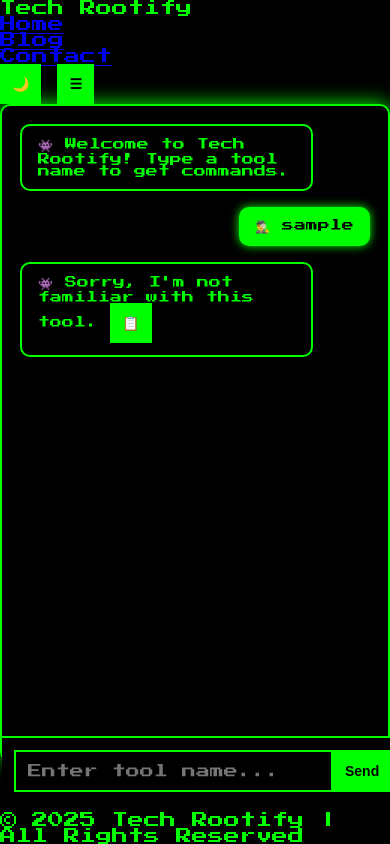
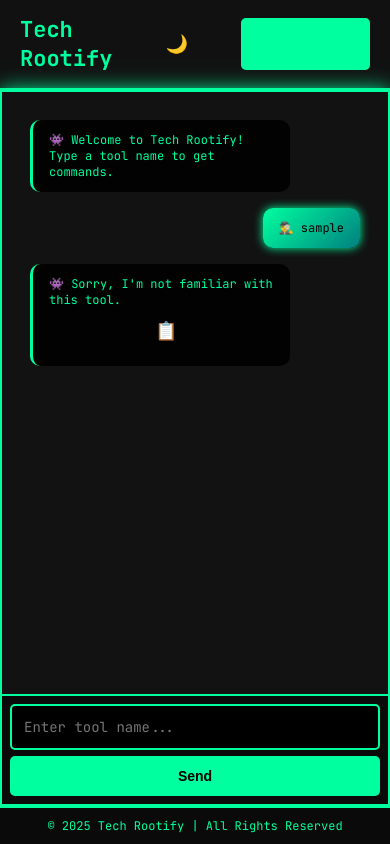
Before and after one commit to techrootifyweb/hackbot, a plain HTML site: page index.html in a window 390 px wide. Both pictures are taken after typing "Sample" into the empty fields and a click on the button "Send". Drawn offline with Linux system fonts and the light colour scheme.

Commit message:
style.css

```diff
--- a/style.css
+++ b/style.css
@@ -1,4 +1,4 @@
-@import url('https://fonts.googleapis.com/css2?family=Press+Start+2P&display=swap');
+@import url('https://fonts.googleapis.com/css2?family=JetBrains+Mono:wght@400;700&display=swap');
 
 * {
     margin: 0;
@@ -7,26 +7,106 @@
 }
 
 body {
-    background: black;
-    color: #0f0;
-    font-family: 'Press Start 2P', cursive;
+    font-family: 'JetBrains Mono', monospace;
+    background: #0a0a0a;
+    color: #00ff9f;
     display: flex;
     flex-direction: column;
     height: 100vh;
+    justify-content: space-between;
+    transition: background 0.3s, color 0.3s;
+}
+
+body.light-mode {
+    background: #f4f4f4;
+    color: #333;
+}
+
+.navbar {
+    display: flex;
+    justify-content: space-between;
+    align-items: center;
+    padding: 15px 20px;
+    background: #111;
+    border-bottom: 2px solid #00ff9f;
+}
+
+.navbar .logo {
+    font-size: 22px;
+    font-weight: bold;
+    color: #00ff9f;
+}
+
+.nav-links {
+    display: flex;
+    gap: 20px;
+}
+
+.nav-links a {
+    color: #00ff9f;
+    text-decoration: none;
+    font-size: 16px;
+    transition: color 0.3s;
+}
+
+.nav-links a:hover {
+    color: #008080;
+}
+
+.theme-toggle {
+    font-size: 18px;
+    cursor: pointer;
+    border: none;
+    background: none;
+    color: #00ff9f;
+    transition: transform 0.2s;
+}
+
+.theme-toggle:hover {
+    transform: scale(1.1);
+}
+
+.menu-toggle {
+    display: none;
+    font-size: 24px;
+    cursor: pointer;
+    color: #00ff9f;
+}
+
+@media (max-width: 768px) {
+    .menu-toggle {
+        display: block;
+    }
+    .nav-links {
+        display: none;
+        flex-direction: column;
+        position: absolute;
+        top: 60px;
+        left: 0;
+        width: 100%;
+        background: #111;
+        text-align: center;
+        padding: 10px 0;
+    }
+    .nav-links.active {
+        display: flex;
+    }
+}
+
+.chat-container {
+    flex-grow: 1;
+    display: flex;
+    flex-direction: column;
+    background: rgba(20, 20, 20, 0.8);
+    border: 2px solid #00ff9f;
+    box-shadow: 0 0 20px #00ff9f;
     overflow: hidden;
 }
 
-.chat-container {
-    display: flex;
-    flex-direction: column;
-    border: 2px solid #0f0;
-    box-shadow: 0 0 20px #0f0;
-    background: rgba(0, 0, 0, 0.9);
-    border-radius: 10px;
-    width: 100%;
-    flex-grow: 1;
-    overflow: hidden;
-    margin-bottom: 50px;
+body.light-mode .chat-container {
+    background: rgba(255, 255, 255, 0.9);
+    border: 2px solid #008080;
+    box-shadow: 0 0 15px #008080;
 }
 
 .chat-box {
@@ -35,119 +115,160 @@ body {
     padding: 20px;
     display: flex;
     flex-direction: column;
-    border-bottom: 2px solid #0f0;
     scroll-behavior: smooth;
-    max-height: calc(100vh - 160px);
+}
+
+.user-message, .bot-message {
+    padding: 12px 16px;
+    border-radius: 10px;
+    max-width: 75%;
+    margin: 8px;
+    font-size: 14px;
+    word-break: break-word;
+    transition: transform 0.2s ease-in-out;
 }
 
 .user-message {
-    background: #0f0;
+    background: linear-gradient(135deg, #00ff9f, #008080);
     color: black;
-    padding: 12px 16px;
-    border-radius: 10px;
-    max-width: 60%;
     align-self: flex-end;
-    margin: 8px;
-    box-shadow: 0 0 10px #0f0;
-    transition: transform 0.2s ease-in-out;
-}
-
-.user-message:hover {
-    transform: scale(1.05);
+    box-shadow: 0 0 10px #00ff9f;
 }
 
 .bot-message {
-    background: black;
-    color: #0f0;
-    padding: 12px 16px;
-    border-radius: 10px;
-    max-width: 60%;
+    background: rgba(0, 0, 0, 0.9);
+    color: #00ff9f;
     align-self: flex-start;
-    margin: 8px;
-    border: 2px solid #0f0;
-    transition: transform 0.2s ease-in-out;
+    border-left: 3px solid #00ff9f;
 }
 
-.bot-message:hover {
-    transform: scale(1.05);
+body.light-mode .user-message {
+    background: linear-gradient(135deg, #008080, #00a3a3);
+    color: white;
+}
+
+body.light-mode .bot-message {
+    background: rgba(255, 255, 255, 0.9);
+    color: #008080;
+    border-left: 3px solid #008080;
 }
 
 .input-container {
     display: flex;
     padding: 12px;
-    border-top: 2px solid #0f0;
-    background: black;
-    position: fixed;
-    bottom: 40px;
-    width: 100%;
+    border-top: 2px solid #00ff9f;
+    background: #0a0a0a;
+    align-items: center;
+    gap: 8px;
+}
+
+body.light-mode .input-container {
+    background: #f4f4f4;
+    border-top: 2px solid #008080;
 }
 
 input {
     flex: 1;
-    padding: 15px;
+    padding: 14px;
     background: black;
-    color: #0f0;
-    border: 2px solid #0f0;
+    color: #00ff9f;
+    border: 2px solid #00ff9f;
     font-size: 16px;
     outline: none;
-    font-family: 'Press Start 2P', cursive;
+    font-family: 'JetBrains Mono', monospace;
+    border-radius: 5px;
+    transition: 0.3s ease-in-out;
+}
+
+input:focus {
+    border-color: #008080;
+    box-shadow: 0 0 8px #00ff9f;
+}
+
+body.light-mode input {
+    background: white;
+    color: black;
+    border: 2px solid #008080;
 }
 
 button {
-    background: #0f0;
+    background: #00ff9f;
     color: black;
-    padding: 15px;
+    padding: 14px 20px;
     border: none;
     cursor: pointer;
     font-weight: bold;
-    transition: background 0.3s ease-in-out, transform 0.2s ease-in-out;
+    transition: 0.3s ease-in-out;
     font-size: 16px;
+    border-radius: 5px;
 }
 
 button:hover {
-    background: #090;
-    transform: scale(1.1);
+    background: #008080;
+    transform: scale(1.05);
 }
 
-footer {
-    position: fixed;
-    bottom: 0;
-    width: 100%;
-    background: black;
-    color: #0f0;
-    padding: 10px;
-    font-size: 12px;
-    text-align: center;
-    border-top: 2px solid #0f0;
+.copy-btn {
+    background: none;
+    border: none;
+    font-size: 18px;
+    cursor: pointer;
+    margin-left: 5px;
+    color: #00ff9f;
 }
 
-footer a {
-    color: #0f0;
-    text-decoration: none;
-    font-weight: bold;
+.footer {
+    text-align: center;
+    padding: 10px;
+    background: #0a0a0a;
+    color: #00ff9f;
+    border-top: 2px solid #00ff9f;
+    font-size: 14px;
 }
 
-footer a:hover {
-    text-decoration: underline;
+body.light-mode .footer {
+    background: #f4f4f4;
+    color: #008080;
+    border-top: 2px solid #008080;
 }
 
 @media (max-width: 768px) {
-    .chat-box {
-        padding: 10px;
+    .chat-container {
+        width: 100%;
+        height: calc(100vh - 60px);
     }
-
-    .user-message,
-    .bot-message {
-        max-width: 80%;
+    .user-message, .bot-message {
         font-size: 12px;
     }
-
-    input, button {
+    .input-container {
+        padding: 10px;
+        gap: 6px;
+    }
+    input {
         font-size: 14px;
         padding: 12px;
     }
-
-    .input-container {
-        bottom: 40px;
+    button {
+        font-size: 14px;
+        padding: 12px;
+    }
+    .footer {
+        font-size: 12px;
     }
 }
+
+@media (max-width: 480px) {
+    .input-container {
+        flex-direction: column;
+        padding: 8px;
+    }
+    input {
+        width: 100%;
+        font-size: 14px;
+    }
+    button {
+        width: 100%;
+        font-size: 14px;
+        padding: 12px;
+    }
+}
```
